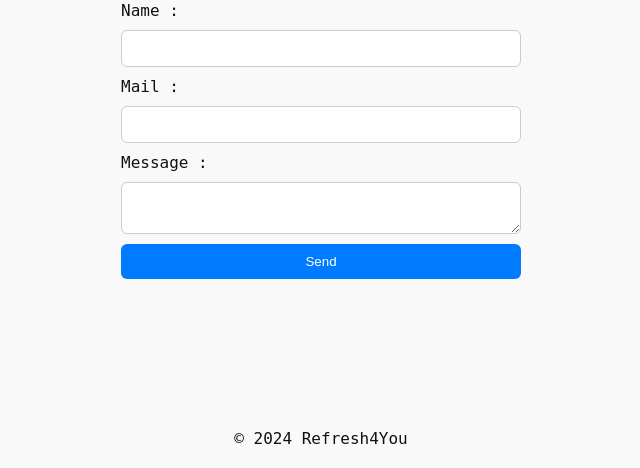
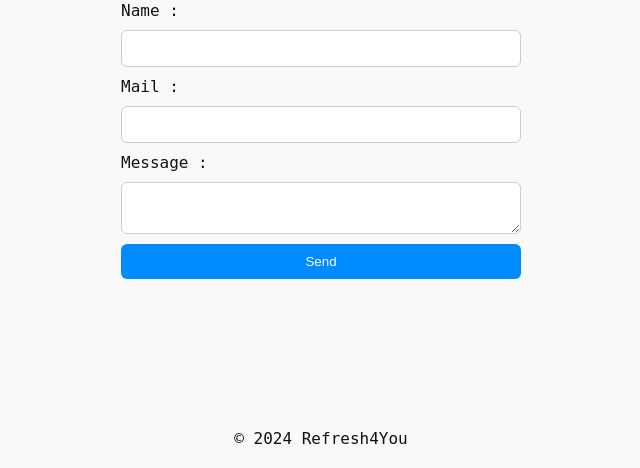
Before and after one commit to 9stown/9stown.github.io, a PHP site: page / in a window 1280 px wide. Shown: the part 928-1396 px from the top of the page, without its empty margins (319-959 px from the left). Run offline with PHP 8.4, Linux system fonts and the light colour scheme; some web fonts are replaced.

Commit message:
Update styles.css

```diff
--- a/styles.css
+++ b/styles.css
@@ -76,12 +76,12 @@ h1, h2, p {
 }
 
 .contact-form input:focus, .contact-form textarea:focus {
-    border-color: #007bff;
+    border-color: #008bff;
 }
 
 button {
     padding: 10px 20px;
-    background-color: #007bff;
+    background-color: #008bff;
     color: white;
     border: none;
     border-radius: 6px;
```
